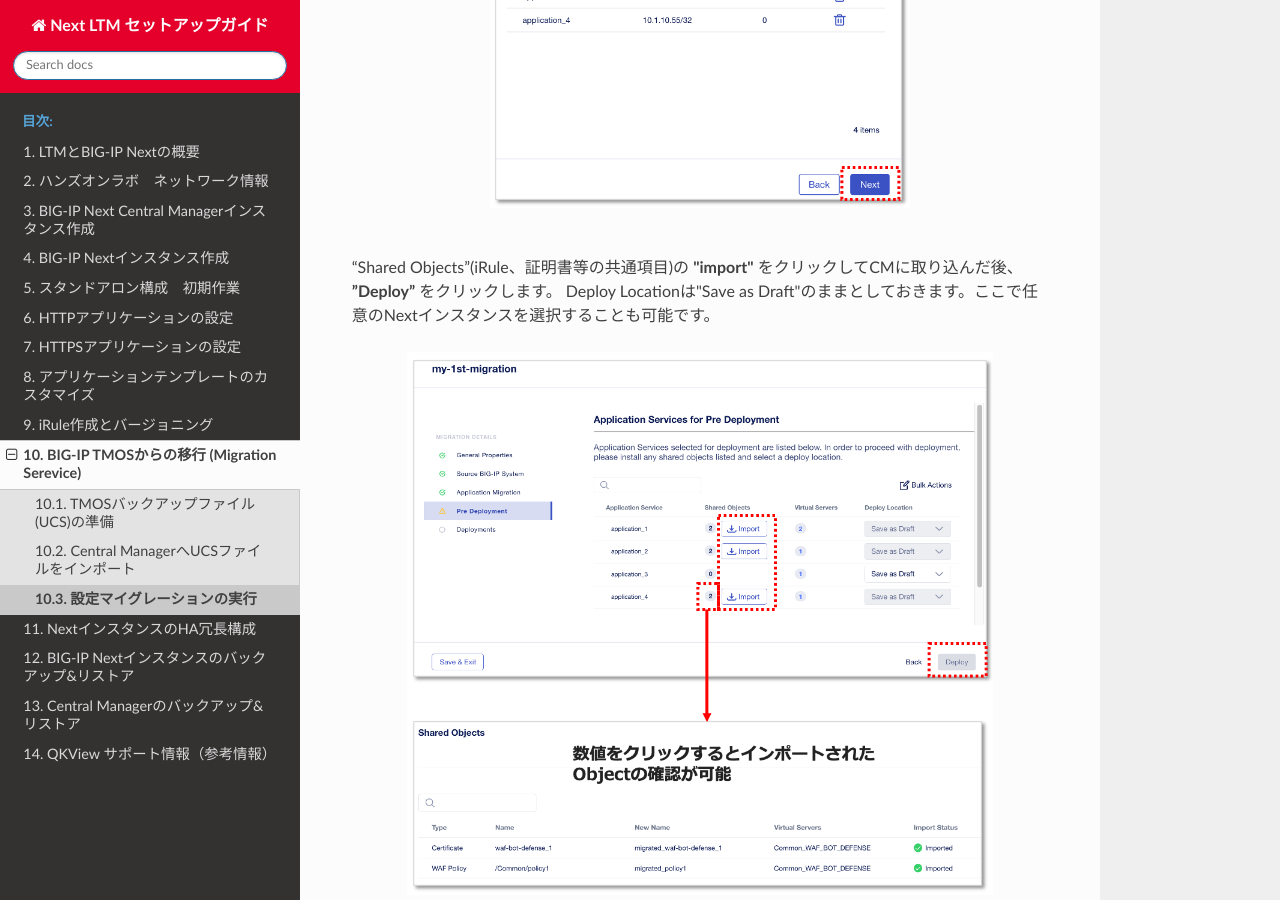
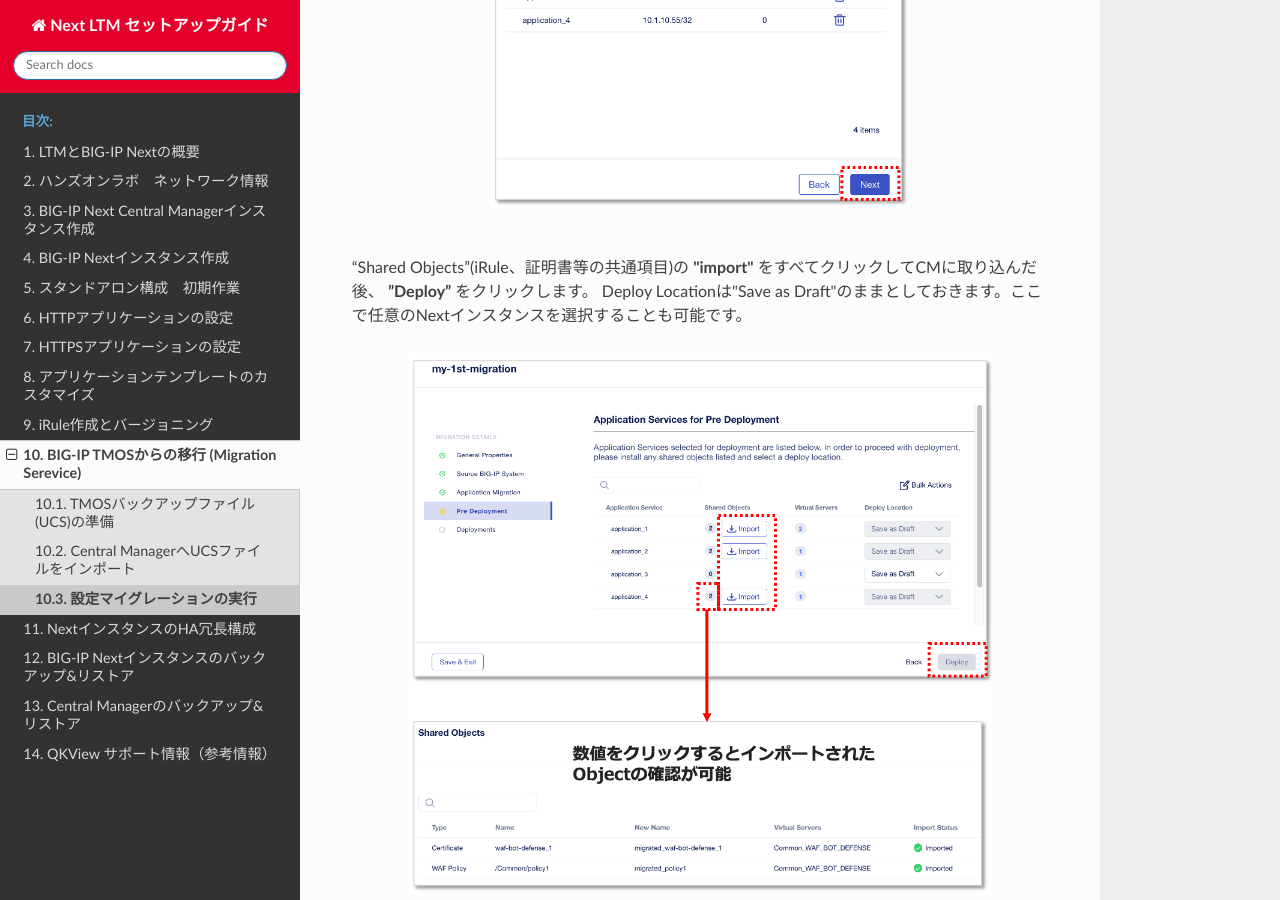
Before and after one commit to BeF5/f5j-easy-setup-next-ltm, a Sphinx documentation site: the page built from docs/content10/module03/module03.rst, in a window 1280 px wide and 900 px high, scrolled down 1024 px. Built offline with Sphinx 7.4.7 and the Read the Docs theme 2.0.0, drawn with Linux system fonts in a browser that asks for light colours.

Commit message:
Update module03.rst

```diff
--- a/docs/content10/module03/module03.rst
+++ b/docs/content10/module03/module03.rst
@@ -20,7 +20,7 @@ UCSからインポートしたアプリケーションをNextインスタンス
 
 
 |
-“Shared Objects”(iRule、証明書等の共通項目)の **"import"** をクリックしてCMに取り込んだ後、 **”Deploy”** をクリックします。
+“Shared Objects”(iRule、証明書等の共通項目)の **"import"** をすべてクリックしてCMに取り込んだ後、 **”Deploy”** をクリックします。
 Deploy Locationは"Save as Draft"のままとしておきます。ここで任意のNextインスタンスを選択することも可能です。
 
 .. figure:: images/c10-m3-3.png
```
